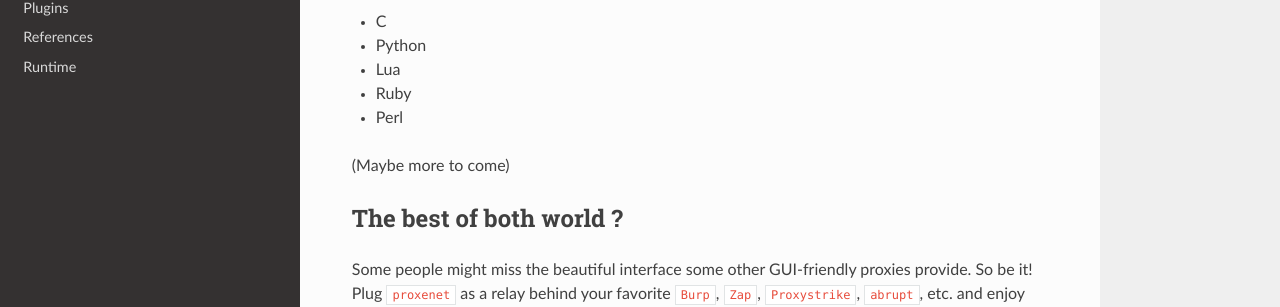
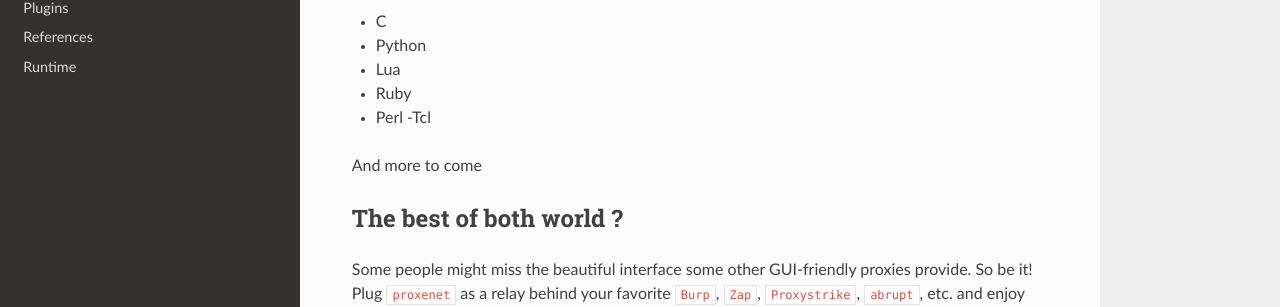
Before and after one commit to hugsy/proxenet, an MkDocs documentation site: the page built from docs/index.md, in a window 1280 px wide and 1366 px high. Shown: the part 351-658 px from the top of the window. Built offline with MkDocs 1.6.1, drawn with Linux system fonts in a browser that asks for light colours; nearby versions of some CDN libraries; old or Windows-style settings are respelled for this version of MkDocs.

Commit message:
Update index.md

```diff
--- a/docs/index.md
+++ b/docs/index.md
@@ -14,8 +14,9 @@ following languages:
 - Lua
 - Ruby
 - Perl
+-Tcl
 
-(Maybe more to come)
+And more to come
 
 
 ## The best of both world ?
```
